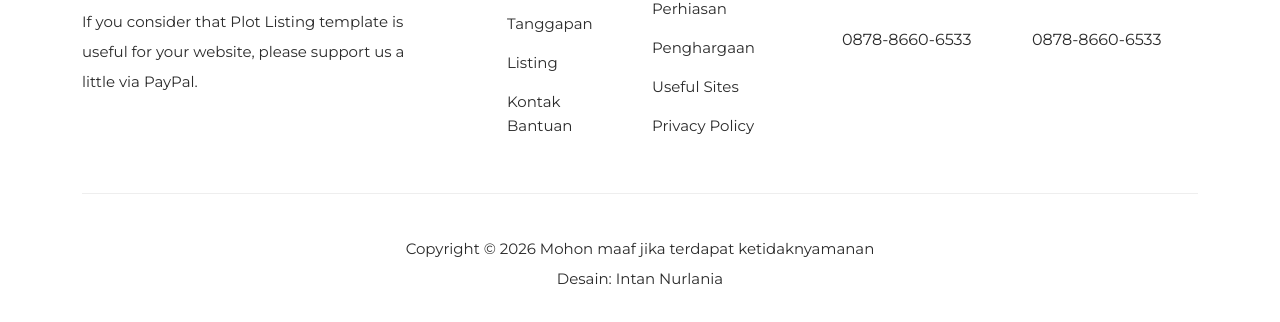
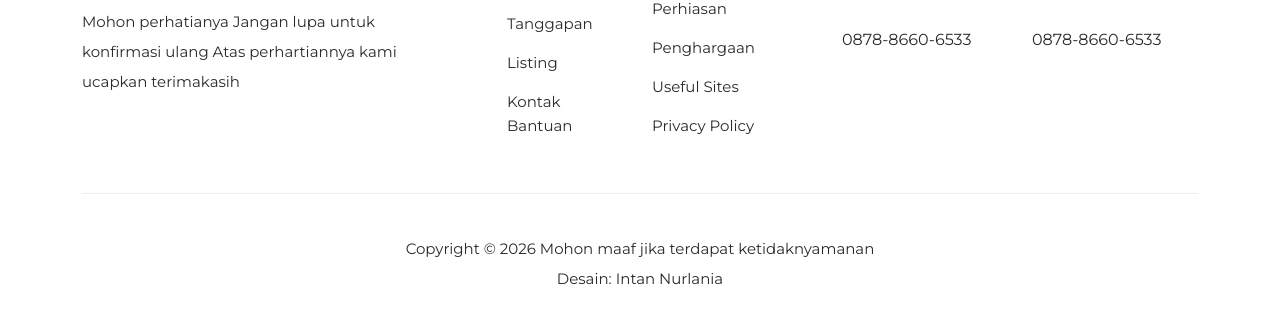
Before and after one commit to intannurlaniaa-create/tugasakhirintann, a plain HTML site: page index.html in a window 1280 px wide. Shown: the part 3705-4027 px from the top of the page. Drawn offline with Linux system fonts and the light colour scheme.

Commit message:
Update index.html

```diff
--- a/index.html
+++ b/index.html
@@ -584,7 +584,7 @@ https://templatemo.com/tm-564-plot-listing
             <div class="logo">
               <img src="assets/images/black-logo.png" alt="Plot Listing">
             </div>
-            <p>If you consider that <a rel="nofollow" href="https://templatemo.com/tm-564-plot-listing" target="_parent">Plot Listing template</a> is useful for your website, please <a rel="nofollow" href="https://www.paypal.me/templatemo" target="_blank">support us</a> a little via PayPal.</p>
+            <p>Mohon perhatianya <a rel="nofollow" href="https://templatemo.com/tm-564-plot-listing" target="_parent">Jangan lupa untuk konfirmasi ulang</a> Atas perhartiannya <a rel="nofollow" href="https://www.paypal.me/templatemo" target="_blank">kami ucapkan</a> terimakasih</p>
           </div>
         </div>
         <div class="col-lg-4">
```
